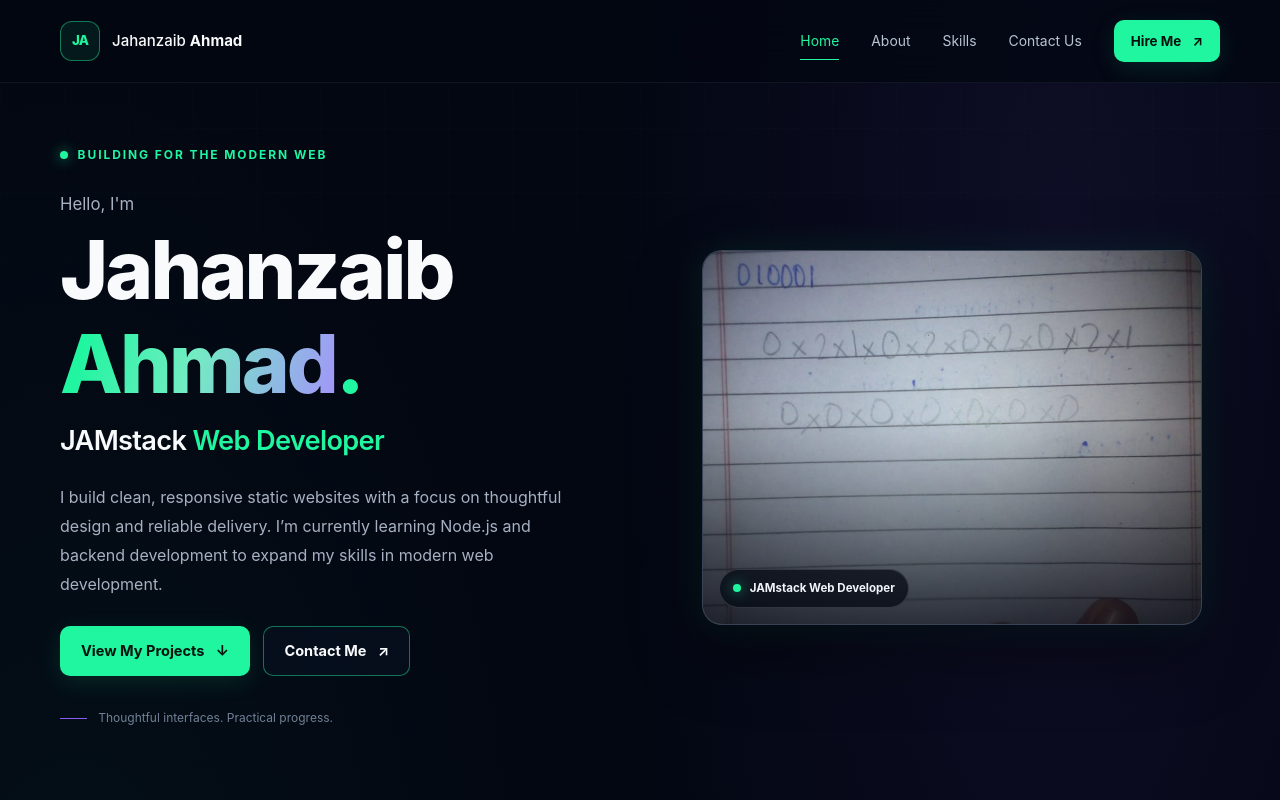
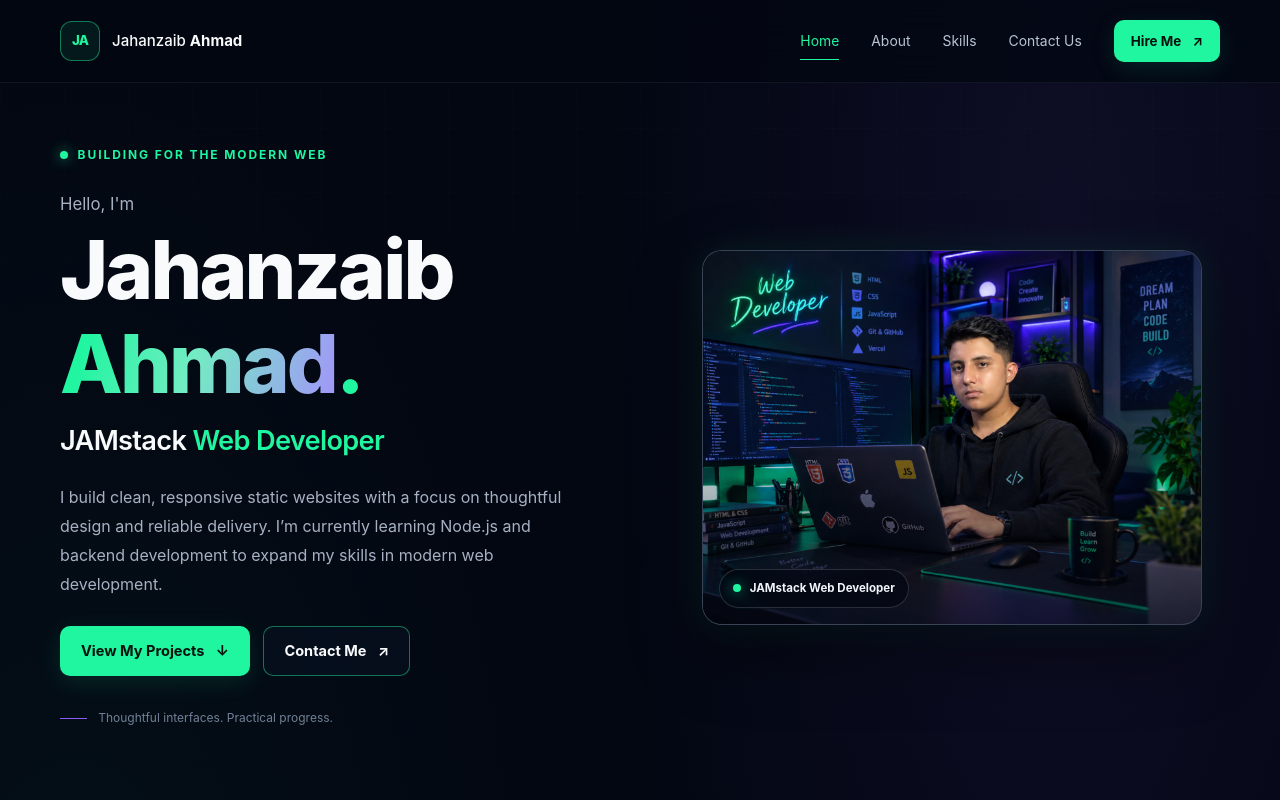
Before and after one commit to jahanzaibabx-afk/Jahanzaib-Ahmad-Jamstack-Web-Developer, a plain HTML site: page index.html in a window 1280 px wide. Shown: the top 800 px of the page. Drawn offline with Linux system fonts and the light colour scheme.

Commit message:
Update repository images and references using Visual Repository Manager

```diff
--- a/index.html
+++ b/index.html
@@ -48,7 +48,7 @@
         <div class="art-orbit orbit-one"></div><div class="art-orbit orbit-two"></div>
         <div class="art-glow"></div>
         <div class="photo-frame">
-          <img class="profile-photo" src="WhatsApp Image 2026-09-18 at 11.36.28 PM.jpg" alt="Jahanzaib Ahmad working at his computer in a web development workspace" width="1024" height="768" fetchpriority="high">
+          <img class="profile-photo" src="WhatsApp Image 2026-10-19 at 12.07.44 PM.jpg" alt="Jahanzaib Ahmad working at his computer in a web development workspace" width="1024" height="768" fetchpriority="high">
           <figcaption class="photo-caption"><span class="status-dot"></span> JAMstack Web Developer</figcaption>
         </div>
       </figure>
```
Also changed, not shown: WhatsApp Image 2026-09-18 at 11.36.28 PM.jpg (deleted), WhatsApp Image 2026-10-19 at 12.07.44 PM.jpg (added).
